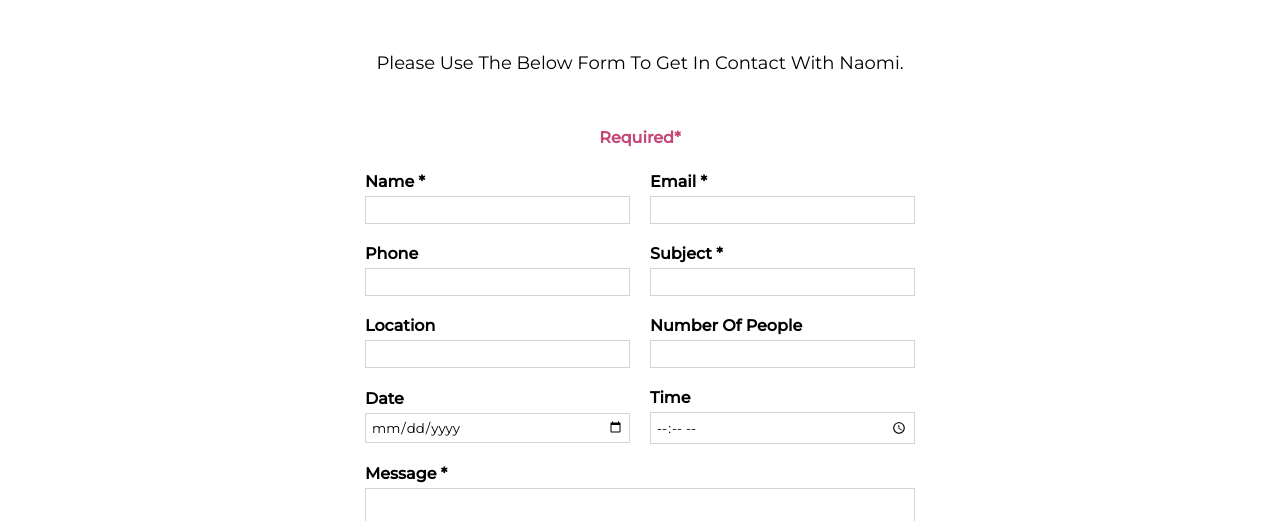
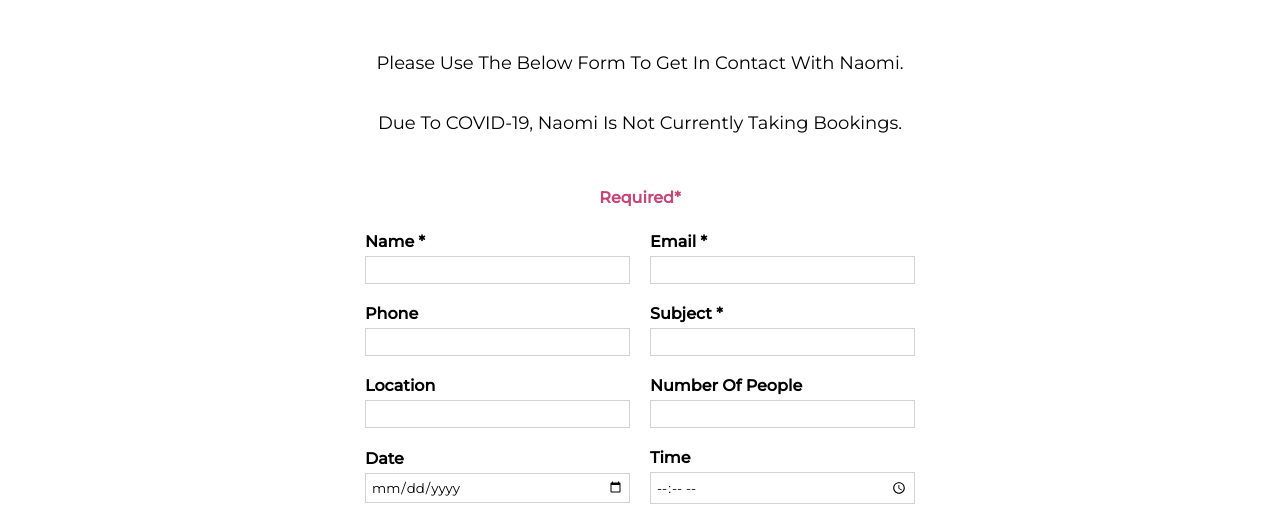
Before and after one commit to iamjmitch/NaomiEldredv2, a Gatsby site: page /contact in a window 1280 px wide. Shown: the part 210-731 px from the top of the page. Built offline with nearby package versions, Linux system fonts and the light colour scheme; Gatsby itself is replaced by a stand-in of ours.

Commit message:
text change

```diff
--- a/src/pages/contact.js
+++ b/src/pages/contact.js
@@ -23,7 +23,8 @@ const ContactPage = props => {
         data-sal-delay="100"
         data-sal-easing="ease"
       >
-        Please use the below form to get in contact with Naomi.
+        Please use the below form to get in contact with Naomi. <br></br>
+        <br></br> Due to COVID-19, Naomi is not currently taking bookings.
       </Paragraph>
       <ContactForm />
     </Layout>
```
